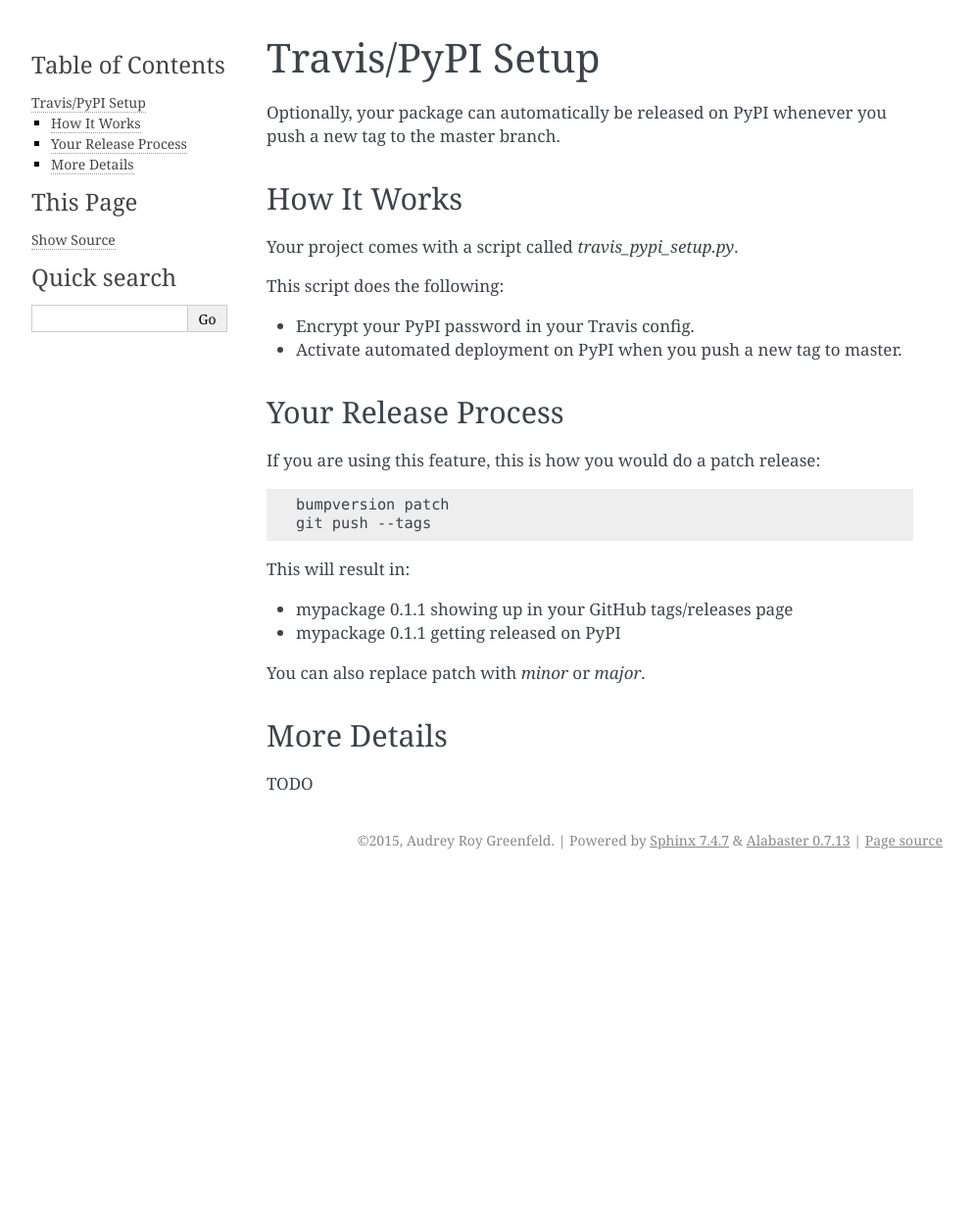
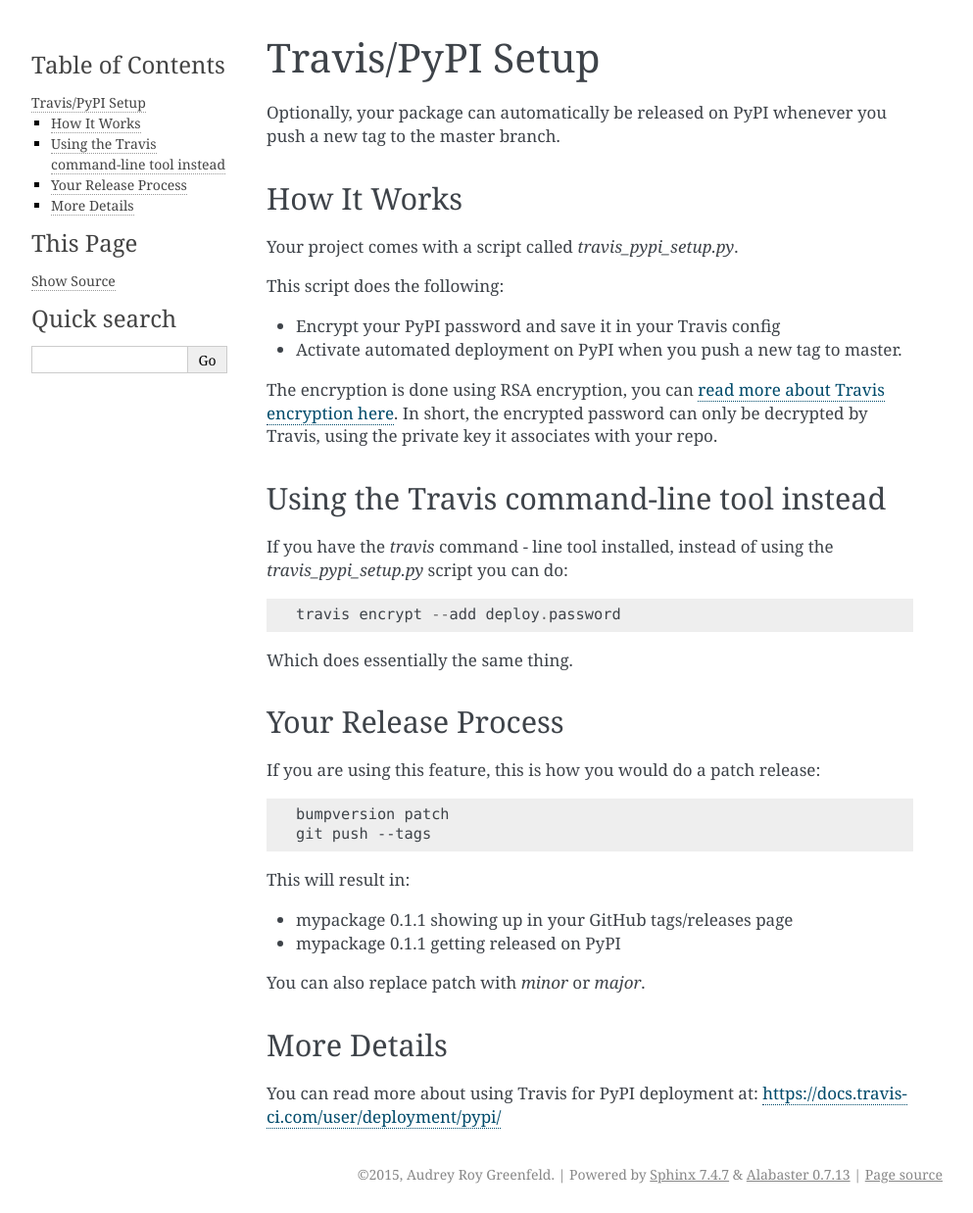
Before and after one commit to audreyfeldroy/cookiecutter-pypackage, a Sphinx documentation site: the page built from docs/travis_pypi_setup.rst, in a window 1280 px wide. Shown: the whole page at 98% size, without its empty margins (148-1141 px from the left). Built offline with Sphinx 7.4.7, drawn with Linux system fonts in a browser that asks for light colours; before the commit the page ends 900 px from its top, so only the background shows below that.

Commit message:
updating tutorial and travis/pypi setup details

```diff
--- a/docs/travis_pypi_setup.rst
+++ b/docs/travis_pypi_setup.rst
@@ -1,3 +1,6 @@
+.. _travis-pypi-setup:
+
+
 Travis/PyPI Setup
 =================
 
@@ -11,8 +14,25 @@ Your project comes with a script called `travis_pypi_setup.py`.
 
 This script does the following:
 
-* Encrypt your PyPI password in your Travis config.
+* Encrypt your PyPI password and save it in your Travis config
 * Activate automated deployment on PyPI when you push a new tag to master.
+
+The encryption is done using RSA encryption, you can `read more
+about Travis encryption here <https://docs.travis-ci.com/user/encryption-keys/>`_.
+In short, the encrypted password can only be decrypted by Travis,
+using the private key it associates with your repo.
+
+
+Using the Travis command-line tool instead
+------------------------------------------
+
+If you have the `travis` command - line tool installed, instead of using
+the `travis_pypi_setup.py` script you can do::
+
+    travis encrypt --add deploy.password
+
+Which does essentially the same thing.
+
 
 Your Release Process
 --------------------
@@ -31,7 +51,9 @@ This will result in:
 
 You can also replace patch with `minor` or `major`.
 
+
 More Details
 ------------
 
-TODO
+You can read more about using Travis for PyPI deployment at:
+https://docs.travis-ci.com/user/deployment/pypi/
--- a/docs/tutorial.rst
+++ b/docs/tutorial.rst
@@ -49,6 +49,8 @@ Run the script `travis_pypi_setup.py`. It will:
 * Encrypt your PyPI password in your Travis config.
 * Activate automated deployment on PyPI when you push a new tag to master branch.
 
+See :ref:`travis-pypi-setup`.
+
 .. _`Travis CI`: https://travis-ci.org/
 
 Step 5: Set Up ReadTheDocs
```
